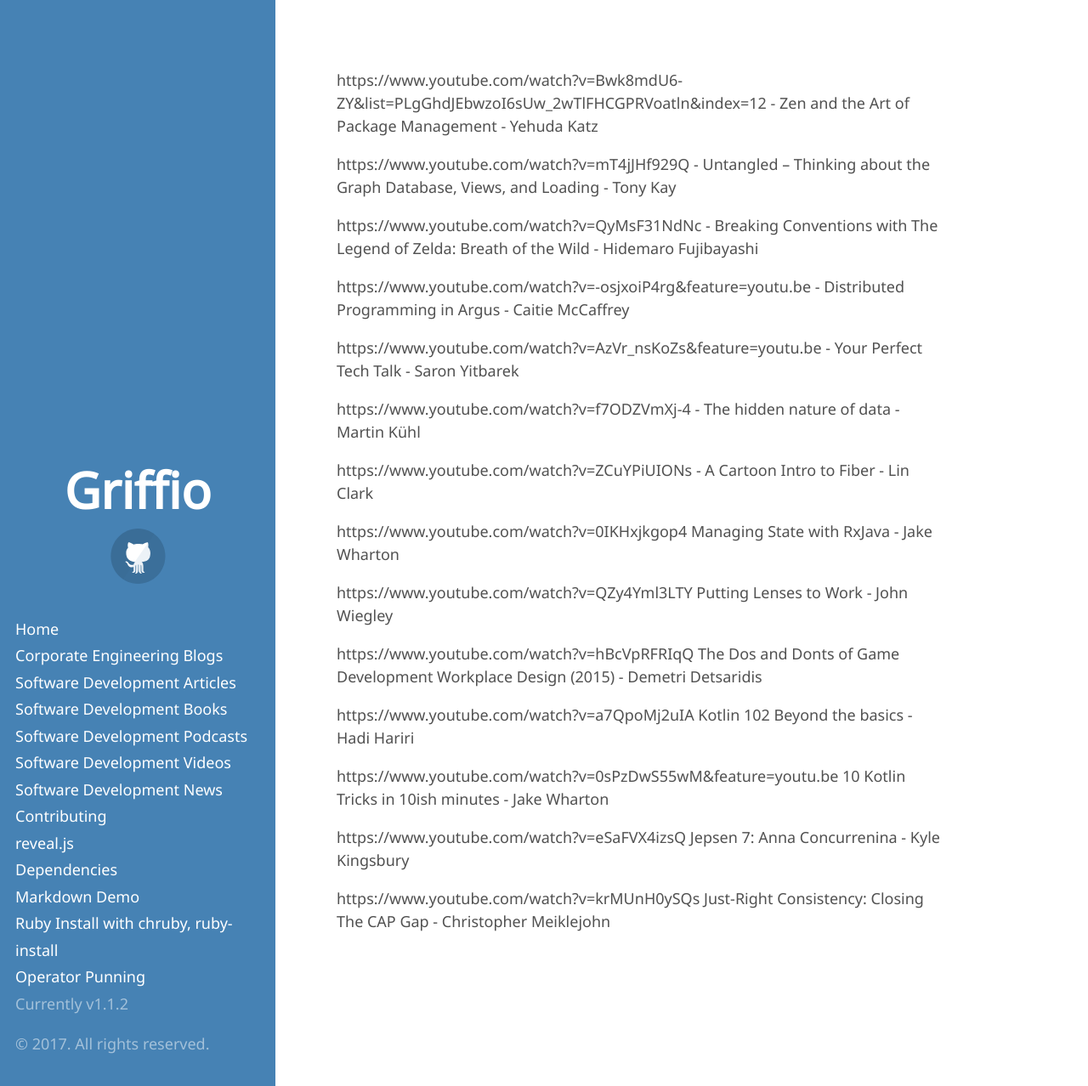
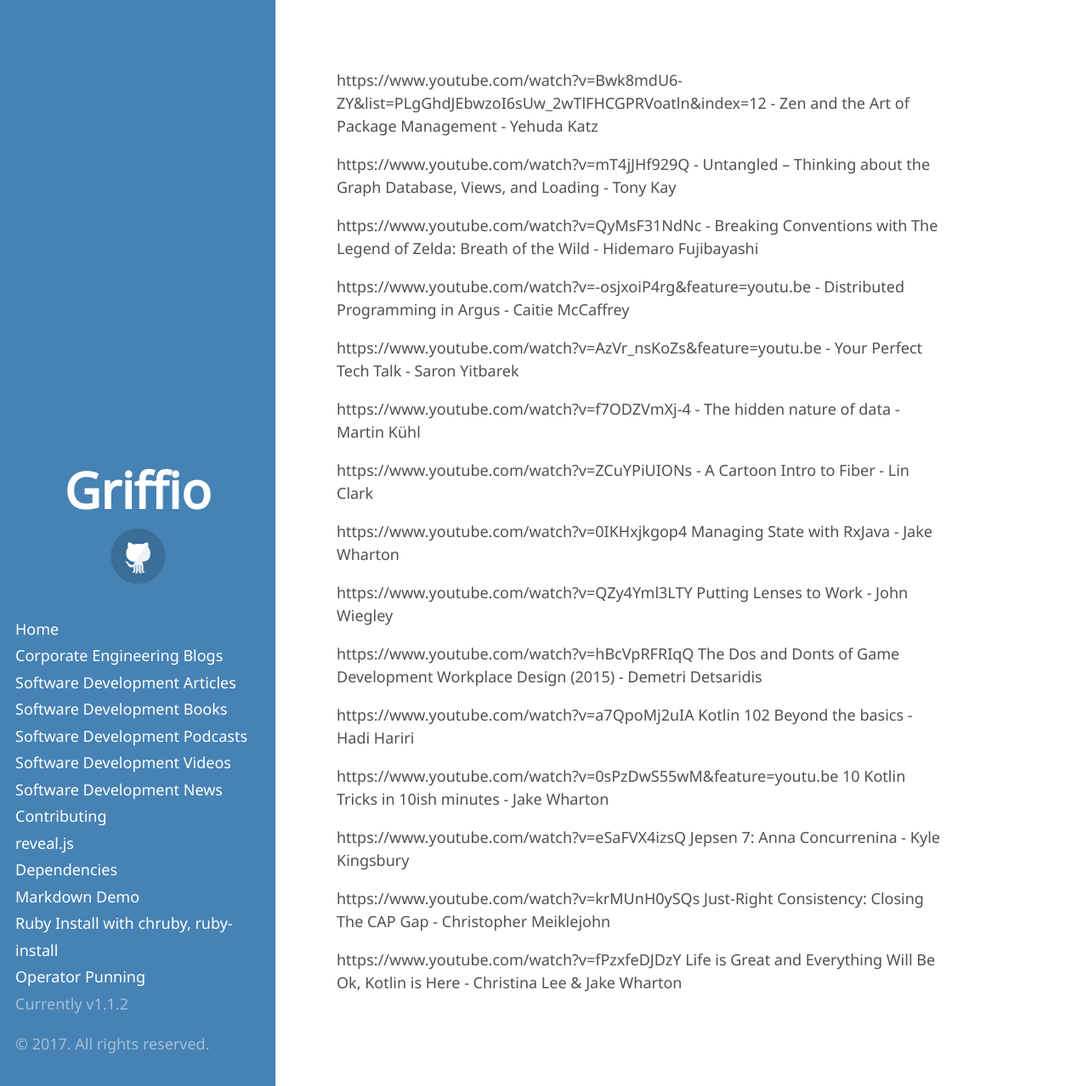
Before and after one commit to griffio/griffio.github.io, a Jekyll site: the page built from tech_talks_highlighted_2017.md, in a window 1280 px wide and 1278 px high. Shown: the whole window at 85% size. Built offline with Jekyll 4.4.1, drawn with Linux system fonts in a browser that asks for light colours; some web fonts are replaced; our own code applies the rules of GitHub Pages for plain Markdown files.

Commit message:
Life is Great and Everything Will Be Ok, Kotlin is Here

```diff
--- a/tech_talks_highlighted_2017.md
+++ b/tech_talks_highlighted_2017.md
@@ -25,3 +25,5 @@
 https://www.youtube.com/watch?v=eSaFVX4izsQ Jepsen 7: Anna Concurrenina - Kyle Kingsbury
 
 https://www.youtube.com/watch?v=krMUnH0ySQs Just-Right Consistency: Closing The CAP Gap - Christopher Meiklejohn
+
+https://www.youtube.com/watch?v=fPzxfeDJDzY Life is Great and Everything Will Be Ok, Kotlin is Here - Christina Lee & Jake Wharton
```
